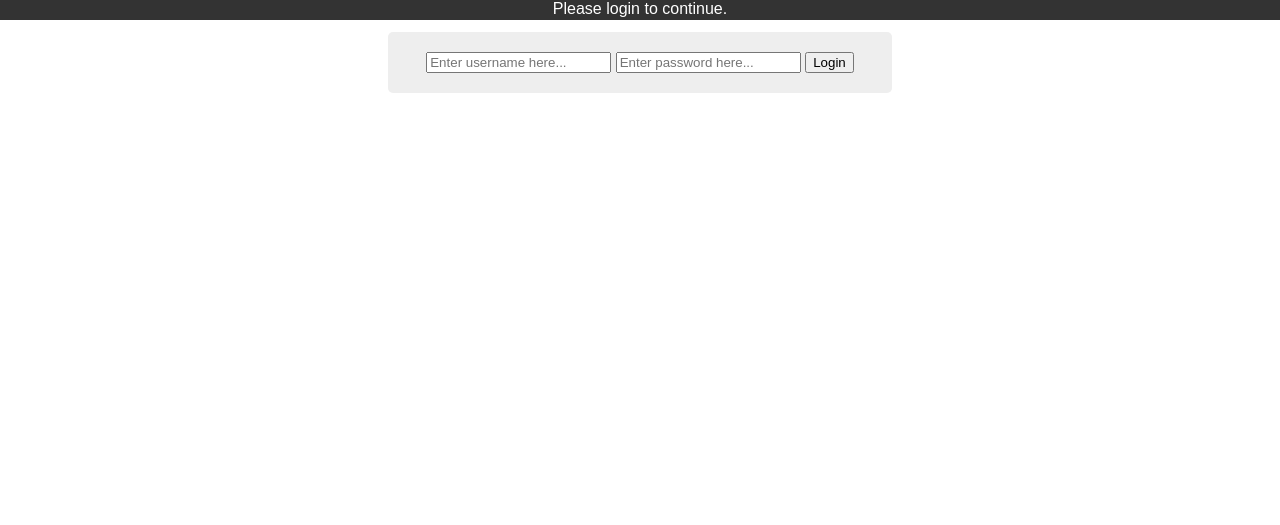
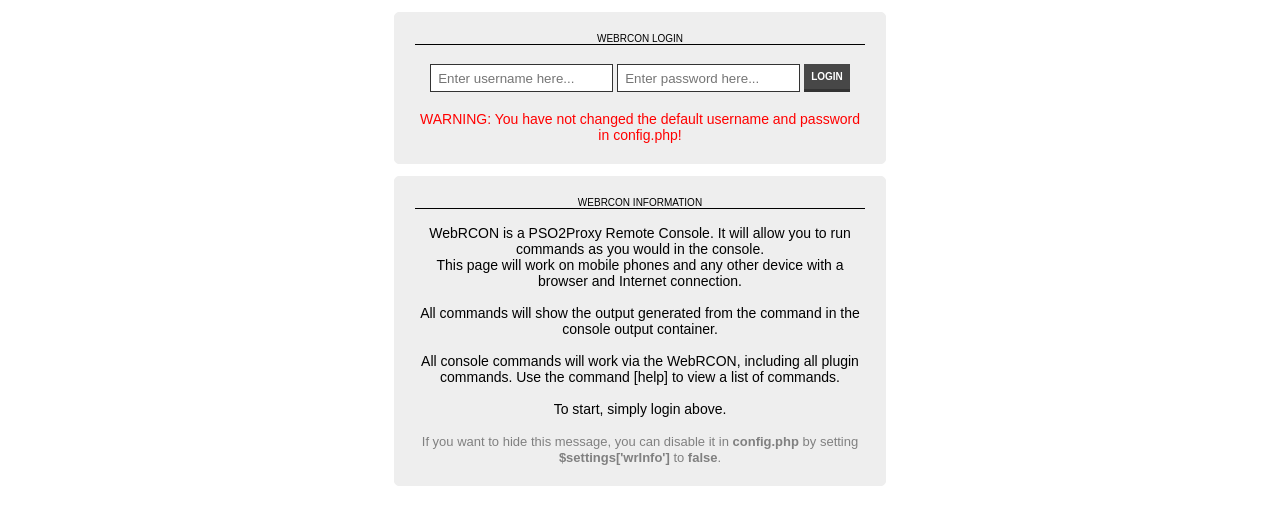
Before and after one commit to KinaiKPRT/PSO2ProxyRcon, a PHP site: page / in a window 1280 px wide. Shown: the top 525 px of the page. Run offline with PHP 8.4, Linux system fonts and the light colour scheme.

Commit message:
General bug fixes, updated style and made the page a little more mobile friendly.

```diff
--- a/ProxyRCON/css/style.css
+++ b/ProxyRCON/css/style.css
@@ -1,6 +1,6 @@
 html{
 	font-family:Arial;
-	font-size:16px;
+	font-size:14px;
 	color:#000;
 }
 
@@ -11,11 +11,17 @@ html{
 	text-decoration: none;
 	color: #FFF;
 
+	font-size: 10px;
+	font-weight: bold;
+
 	background: #474747;
 
 	border-bottom: 3px solid #333;
+	border-top: none;
+	border-left: none;
+	border-right: none;
 
-	padding: 5px;
+	padding:7px;
 
 	-webkit-transition: all .5s ease;
 	-moz-transition: all .5s ease;
@@ -34,6 +40,44 @@ html{
 	-ms-transition: all .5s ease;
 	transition: all .5s ease;
 }
+#button:focus{
+	background: #664ea1;
+
+	border-bottom: 3px solid #333;
+
+	-webkit-transition: all .5s ease;
+	-moz-transition: all .5s ease;
+	-o-transition: all .5s ease;
+	-ms-transition: all .5s ease;
+	transition: all .5s ease;
+}
+
+#input{
+	border-bottom: 1px solid #333;
+	border-top: 1px solid #333;
+	border-left: 1px solid #333;
+	border-right: 1px solid #333;
+
+	text-indent: 5px;
+
+	height: 24px;
+
+	-webkit-transition: all .5s ease;
+	-moz-transition: all .5s ease;
+	-o-transition: all .5s ease;
+	-ms-transition: all .5s ease;
+	transition: all .5s ease;
+}
+#input:focus{
+	background: #474747;
+	color:#FFF;
+
+	-webkit-transition: all .5s ease;
+	-moz-transition: all .5s ease;
+	-o-transition: all .5s ease;
+	-ms-transition: all .5s ease;
+	transition: all .5s ease;
+}
 
 #title{
 	border-bottom: 1px solid #000;
@@ -44,8 +88,8 @@ html{
 }
 
 #container{
-	margin-top:32px;
-	width:475px;
+	margin-top:12px;
+	width:450px;
 
 	border-radius:5px;
 	padding:20px;
--- a/ProxyRCON/index.php
+++ b/ProxyRCON/index.php
@@ -1,7 +1,7 @@
 <?php
 	define("PSO2ProxyRcon", true); // Defined to stop running "includes" directly
 
-	require_once('php/config.php'); // Get the config file
+	require('php/config.php'); // Get the config file
 
 	session_name("PSO2ProxyRcon"); // Session name
 	if(!isset($_SESSION)) // Check if a session is not running
@@ -12,7 +12,6 @@
 	/**********************************************************
 		PSO2 Proxy Connection Test
 	**********************************************************/
-
 	// Make sure the session is running
 	if(isset($_SESSION['loggedIn']))
 	{
@@ -31,20 +30,9 @@
 					$help = "You can set your RCON key in the config.php file.<br>Make sure to change <b>settings['rkey']</b> to the key you have set on your proxy.";
 					$_SESSION['correctKey'] = false; // Tells other functions not to connect by setting to false
 				}
-				else // Successful connection
+				else
 				{
-					$output = $connection; // Gets the first output from server
-					$_SESSION['correctKey'] = true; // Sets the correctKey to true so login can start running commands
-
-					if($settings['showInfo']) // This can be set in config.php, allows the WebRCON to get information from the server
-					{
-						$server = file_get_contents("http://".$settings['host'].":".$settings['port']); // Server information
-						$config = file_get_contents("http://".$settings['host'].":".$settings['port']."/config.json"); // Config JSON
-
-						// Pack data into variables
-						$_SESSION['serverInfo'] = json_decode($server, true);
-						$_SESSION['serverConfig'] = json_decode($config, true);
-					}
+					$_SESSION['correctKey'] = true; // Tells other functions that your key is correct
 				}
 			}
 			catch(Exception $e) // If an error occured, it is most likely HTTP GET request
@@ -106,6 +94,40 @@
 		{
 			if($_POST['username'] == $user['username'] AND $_POST['password'] == $user['password']) // Checks for username and password defined in config.php
 			{
+				try // Try to run the code below (Mostly for the file_get_contents function)
+				{
+					// Make simple connection to the server testing the RCON key
+					$connection = file_get_contents("http://".$settings['host'].":".$settings['port']."/rcon?key=".$settings['rkey']);
+					$connection = json_decode($connection, true);
+
+					if($connection['reason']=="Your RCON key is invalid!") // Check if the server returned invalid key message
+					{
+						$error = $connection['reason']; // Sets the error message and help message
+						$help = "You can set your RCON key in the config.php file.<br>Make sure to change <b>settings['rkey']</b> to the key you have set on your proxy.";
+						$_SESSION['correctKey'] = false; // Tells other functions not to connect by setting to false
+					}
+					else // Successful connection
+					{
+						$output = $connection; // Gets the first output from server
+						$_SESSION['correctKey'] = true; // Sets the correctKey to true so login can start running commands
+
+						if($settings['showInfo']) // This can be set in config.php, allows the WebRCON to get information from the server
+						{
+							$server = file_get_contents("http://".$settings['host'].":".$settings['port']); // Server information
+							$config = file_get_contents("http://".$settings['host'].":".$settings['port']."/config.json"); // Config JSON
+
+							// Pack data into variables
+							$_SESSION['serverInfo'] = json_decode($server, true);
+							$_SESSION['serverConfig'] = json_decode($config, true);
+						}
+					}
+				}
+				catch(Exception $e) // If an error occured, it is most likely HTTP GET request
+				{
+					$error = "Unable to connect to remote server! (".$settings['host'].":".$settings['port'].")";
+					$help = "Please ensure that the host and port have been defined and you have access to the resource.";
+				}
+
 				$_SESSION['loggedIn'] = true; // Tell the script the user is logged in (this will allow connections to the server now)
 				$_SESSION['username'] = $_POST['username']; // Append the username to the session (will be useful for more than one account)
 
@@ -133,11 +155,12 @@
 			if(isset($error) AND $error!=="") // This will be used to output any error messages
 			{ ?>
 				<center>
-					<div>
-						<span class="error" style="color:#FFF;"><?php echo($error); ?></span>
-						<div style="border-radius:5px;background:#EEE;margin-top:32px;padding:20px;;width:464px;">
-							<?php echo($help); ?>
-						</div>
+					<div id="container">
+						<div id="title">WebRCON Error</div>
+						<br>
+						<?php
+							echo("<font color='red'>".$error."</font><br><br>".$help);
+						?>
 					</div>
 				</center>
 				<?php
@@ -147,16 +170,52 @@
 				if(!isset($_SESSION['loggedIn'])) // Checking if loggedIn is false
 				{ ?>
 					<center>
-						<div style="position:fixed;top:0;left:0;height:20px;width:100%;background:#333;">
-							<span style="color:#FFF;">Please login to continue.</span>
+						<div id="container">
+							<div id="title">WebRCON Login</div>
+							<br>
+							<form action="" method="post">
+								<table>
+									<tr>
+										<td>
+											<input id="input" name="username" type="text" placeholder="Enter username here..."/>
+										</td>
+										<td>
+											<input id="input" name="password" type="password" placeholder="Enter password here..."/>
+										</td>
+										<td>
+											<input id="button" name="submit" type="submit" value="Login"/>
+										</td>
+									</tr>
+								</table>
+							</form>
+							<?php
+								if($user['username'] == "username" AND $user['password'] == "password")
+								{
+									echo("<br><font color='red'>WARNING: You have not changed the default username and password in config.php!</font>");
+								}
+							?>
 						</div>
-						<div style="border-radius:5px;background:#EEE;margin-top:32px;padding:20px;;width:464px;">
-							<form action="" method="post">
-								<input name="username" type="text" placeholder="Enter username here..."/>
-								<input name="password" type="password" placeholder="Enter password here..."/>
-								<input name="submit" type="submit" value="Login"/>
-							</form>
-						</div>
+						<?php
+							if($settings['wrInfo'])
+							{ ?>
+								<div id="container">
+									<div id="title">WebRCON Information</div>
+									<br>
+									WebRCON is a PSO2Proxy Remote Console. It will allow you to run commands as you would in the console.
+									<br>
+									This page will work on mobile phones and any other device with a browser and Internet connection.
+									<br><br>
+									All commands will show the output generated from the command in the console output container.
+									<br><br>
+									All console commands will work via the WebRCON, including all plugin commands. Use the command [help] to view a list of commands.
+									<br><br>
+									To start, simply login above.
+									<br><br>
+									<font color="grey" size="2">If you want to hide this message, you can disable it in <b>config.php</b> by setting <b>$settings['wrInfo']</b> to <b>false</b>.</font>
+								</div>
+								<?php
+							}
+						?>
 					</center>
 					<?php
 				}
@@ -165,9 +224,6 @@
 					if($_SESSION['loggedIn']==true) // Check if the user is logged in
 					{ ?>
 						<center>
-							<div style="position:fixed;top:0;left:0;height:20px;width:100%;background:#333;">
-								<span style="color:#FFF;">Welcome <?php echo($_SESSION['username']); ?>!</span>
-							</div>
 							<div id="container">
 								<div id="title">Navigation</div>
 								<br>
@@ -190,7 +246,7 @@
 										<td>
 											<a style="text-decoration:none;" href="?logout">
 												<div id="button">
-													Exit
+													Logout
 												</div>
 											</a>
 										</td>
@@ -215,11 +271,15 @@
 											}
 											echo("<pre>".htmlentities($output['reason'])."</pre>"); // Display the string
 										}
-										if(isset($output['output'])) // If the output was an output message
+										else if(isset($output['output'])) // If the output was an output message
 										{
 											$string = $output['output']; // Set to string
 											$string = str_replace("\n","<br>",$string); // Replace and new lines with a break
 											echo("<pre>".htmlentities($output['output'])."</pre>"); // Display string
+										}
+										else
+										{
+											echo("<pre>Type a command below.<br>Use help for a list of commands.</pre>");
 										}
 									?>
 								</div>
@@ -228,10 +288,19 @@
 								<div id="title">Execute Commands</div>
 								<br>
 								<form action="" method="post">
-									<input style="width:10px;text-align:center;" name="command_prefix" type="text" value="<?php echo($settings['commandPrefix']); ?>" disabled/>
-									<input name="command_text" type="text" placeholder="Enter command here..."/>
-									<input style="width:200px;" name="command_args" type="text" placeholder="Enter command arguments here..."/>
-									<input name="command_send" type="submit" value="Execute"/>
+									<table>
+										<tr>
+											<td>
+												<input id="input" name="command_text" type="text" placeholder="Enter command here..."/>
+											</td>
+											<td>
+												<input id="input" name="command_args" type="text" placeholder="Enter arguments here..."/>
+											</td>
+											<td>
+												<input id="button" name="command_send" type="submit" value="Execute"/>
+											</td>
+										</tr>
+									</table>
 								</form>
 							</div>
 							<?php
--- a/ProxyRCON/php/config.php
+++ b/ProxyRCON/php/config.php
@@ -19,7 +19,6 @@
 	$settings['host'] = "host";
 	$settings['port'] = "port";
 	$settings['rkey'] = "proxy_key";
-	$settings['commandPrefix'] = "!";
 
 	/**********************************************************
 		Extra Options
@@ -28,8 +27,12 @@
 			Setting it to false will speed up page load.
 			Setting it to true will display information about
 			the proxy, but may slow down the load speed.
+
+			$settings['wrInfo']:
+			This will display the help message on login.
 	**********************************************************/
 	$settings['showInfo'] = false;
+	$settings['wrInfo'] = true;
 
 	/**********************************************************
 		PSO2 Proxy User Account
```
Also changed, not shown: README.md.
